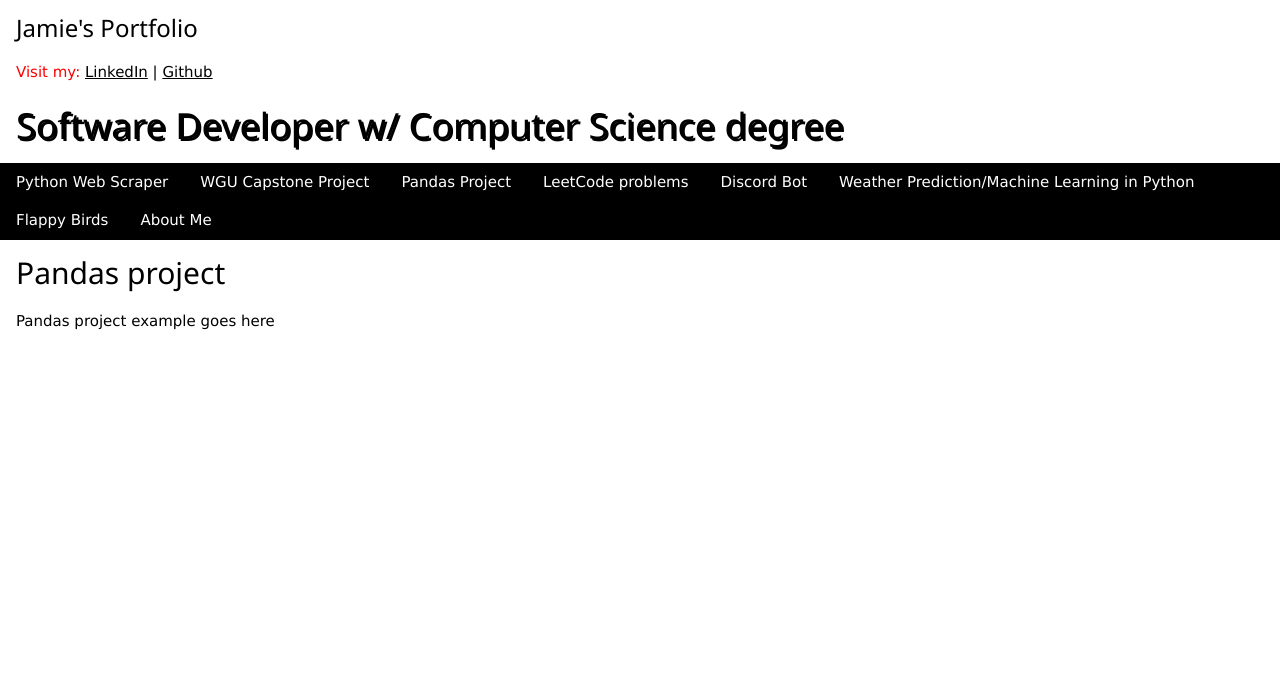
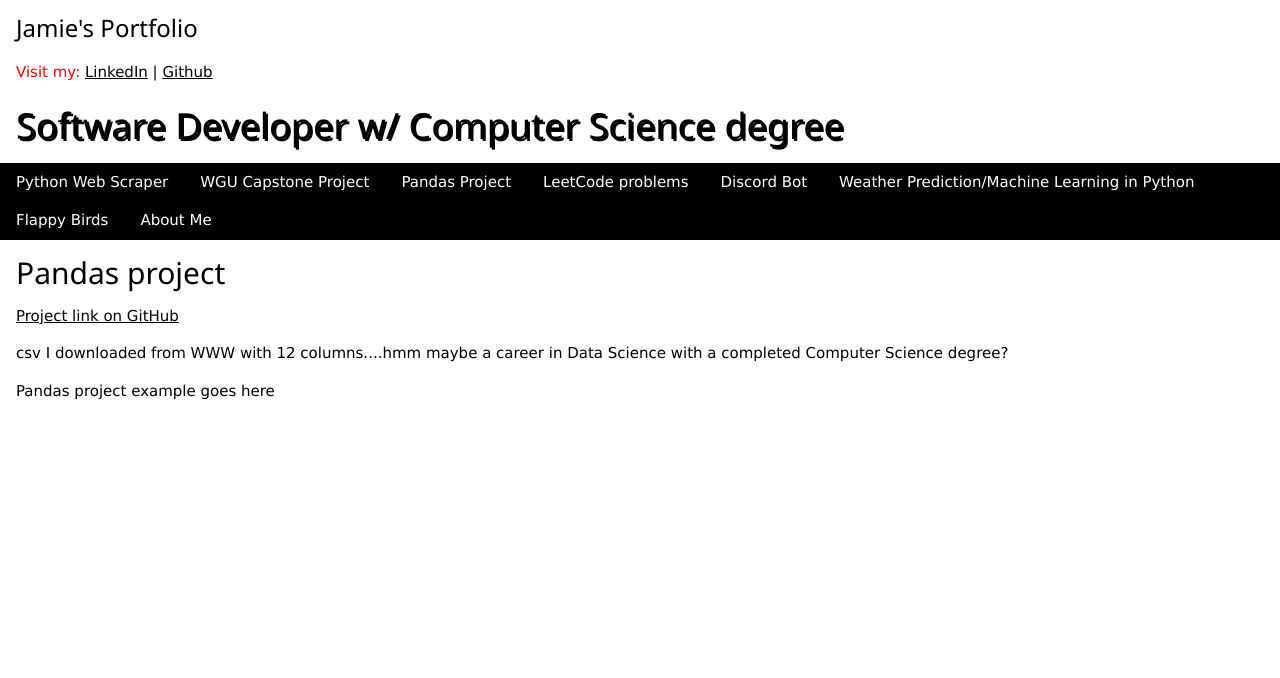
Before and after one commit to jamie082/jamie082.github.io, a plain HTML site: page index.html in a window 1280 px wide. Both pictures are taken after a click on the button "Pandas Project". Shown: the top 678 px of the page. Drawn offline with nearby package versions, Linux system fonts and the light colour scheme.

Commit message:
added files

```diff
--- a/index.html
+++ b/index.html
@@ -66,6 +66,8 @@
 
 <div id="Susan" class="w3-container class" style="display:none">
     <h2>Pandas project</h2>
+    <a href="https://github.com/jamie082/pandas_project">Project link on GitHub</a>
+    <p>csv I downloaded from WWW with 12 columns....hmm maybe a career in Data Science with a completed Computer Science degree?</p>
     <p>Pandas project example goes here</p>
 </div>
 
```
